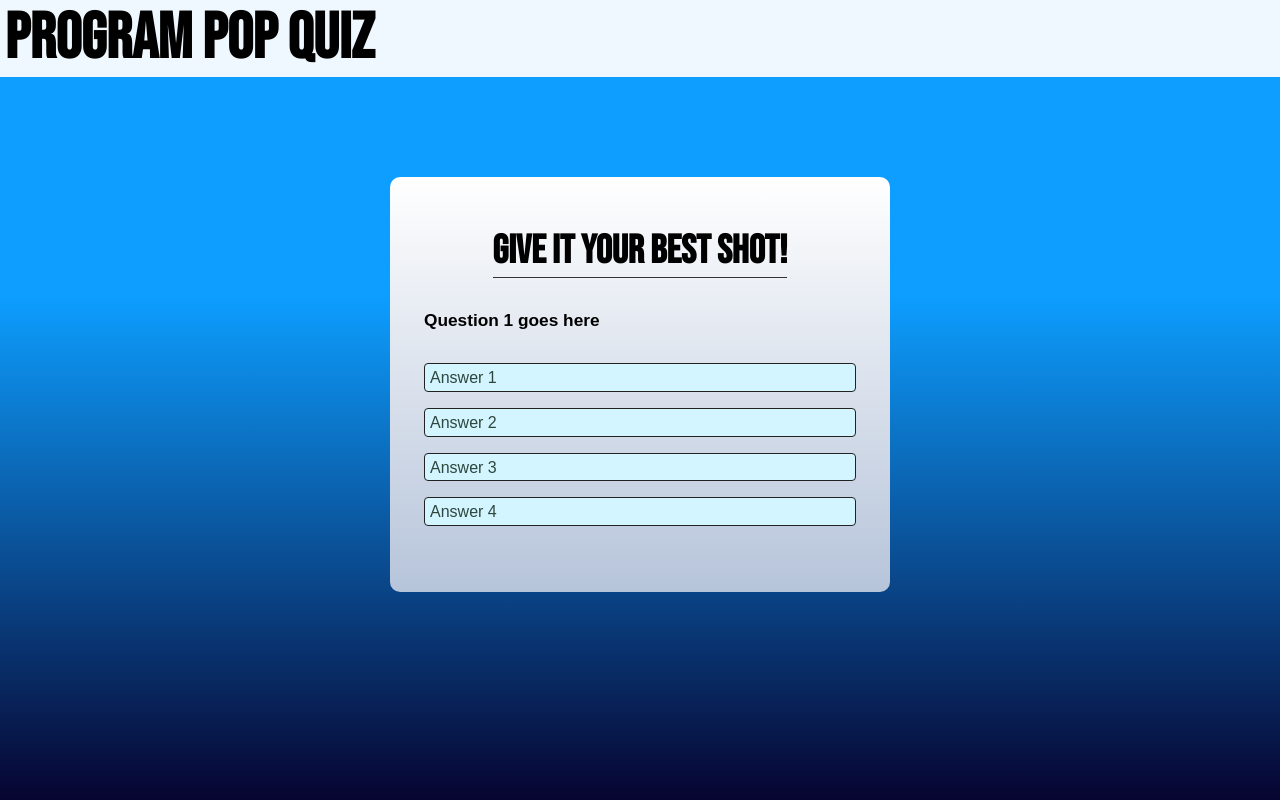
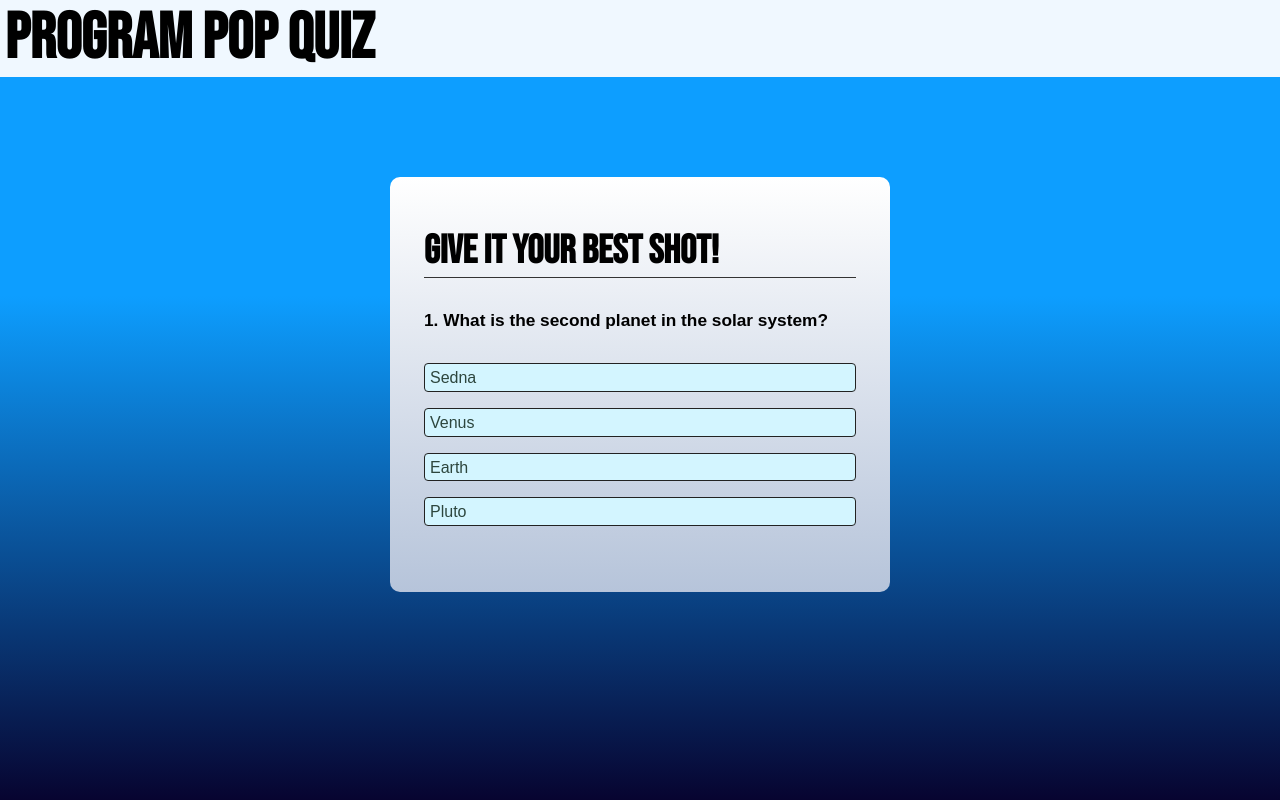
Before and after one commit to Renard-Dartigue/ProgramPopQuiz, a plain HTML site: page index.html in a window 1280 px wide. Drawn offline with Linux system fonts and the light colour scheme.

Commit message:
Began work in JS file. For the time being, place holder text was added to test out the buttons, the topic will change in later updates. Click fuction has been added along with the loop to check if selected answer is correct or incorrect. Updated CSS to change the back ground color to red if false or green if true.

```diff
--- a/Assets/css/styles.css
+++ b/Assets/css/styles.css
@@ -67,7 +67,7 @@ h3{
     padding: 50px;
 }
 
-.flex-column {
+/* .flex-column {
     display: flex;
     flex-direction: column;
 }
@@ -87,7 +87,7 @@ h3{
 
 .hidden {
     display: none;
-}
+} */
 
 /* ====================================BUTTONS====================================================================================== */
 
@@ -144,3 +144,13 @@ h3{
     background-color: aliceblue;
     color: rgb(0, 98, 211);
 }
+
+/* ====================SCRIPT======================================== */
+
+.correct{
+    background: rgb(90, 255, 112);
+}
+
+.incorrect{
+    background: rgb(255, 73, 73)
+}
--- a/Assets/js/script.js
+++ b/Assets/js/script.js
@@ -0,0 +1,106 @@
+// ======================= QUESTIONS==========================================================//
+const questions = [
+    //index 0 quest 1
+    {
+        question: "What is the second planet in the solar system?",
+        answers: [
+            { text: "Sedna", correct: false},
+            { text: "Venus", correct: true},
+            { text: "Earth", correct: false},
+            { text: "Pluto", correct: false},
+        ]
+    },
+    //index 1 quest 2
+    {
+        question: "What is the second planet in the solar system again?",
+        answers: [
+            { text: "Venus", correct: true},
+            { text: "Sedna", correct: false},
+            { text: "Earth", correct: false},
+            { text: "Pluto", correct: false},
+        ]
+    },
+    //index 2 quest 3
+    {
+        question: "Sorry, I missed that. What is the second planet in the solar system",
+        answers: [
+            { text: "Sedna", correct: false},
+            { text: "Earth", correct: false},
+            { text: "Venus", correct: true},
+            { text: "Pluto", correct: false},
+        ]
+    },
+    //index 3 quest 4
+    {
+        question: "One more time. What is the second planet in the solar system",
+        answers: [
+            { text: "Sedna", correct: false},
+            { text: "Pluto", correct: false},
+            { text: "Earth", correct: false},
+            { text: "Venus", correct: true},
+        ]
+    }
+];
+
+// ===================================BUTTONS================================================================================//
+
+const questionElement = document.getElementById("question");
+const answerButtons = document.getElementById("answer-buttons");
+const  nextButton = document.getElementById("next-btn");
+
+//question start at 1
+let currentQuestionIndex = 0;
+let score = 0;
+
+//when quiz starts, question will be reset to 0
+//score will be set to 0
+function startQuiz(){
+    currentQuestionIndex = 0;
+    score = 0;
+    nextButton.innerHTML = "Next";
+    showQuestion();
+}
+
+//displays the next question
+function showQuestion(){
+    resetState();
+    let currentQuestion = questions[currentQuestionIndex];
+    let questionNo = currentQuestionIndex + 1;
+    questionElement.innerHTML = questionNo + ". " + currentQuestion.
+    question;
+
+//displays the answers
+        //create a button tag and will save it as a variable "button"
+    currentQuestion.answers.forEach(answer => {
+        const button = document.createElement("button");
+        button.innerHTML = answer.text;
+        button.classList.add("btn");
+        answerButtons.appendChild(button);
+
+    //adds the true or false in the dataset.
+        if(answer.correct){
+            button.dataset.correct = answer.correct;
+        }
+        button.addEventListener("click", selectAnswer);
+    });
+}
+
+function resetState(){
+    nextButton.style.display = "none";
+    while(answerButtons.firstChild){
+        answerButtons.removeChild(answerButtons.firstChild);
+    }
+}
+
+//dataset will be checked if user has selected a true or false answer.
+function selectAnswer(e){
+    const selectedBtn = e.target;
+    const isCorrect = selectedBtn.dataset.correct === "true";
+    if(isCorrect){
+        selectedBtn.classList.add("correct");
+    } else{
+        selectedBtn.classList.add("incorrect");
+    }
+}
+
+startQuiz();
--- a/index.html
+++ b/index.html
@@ -20,7 +20,7 @@
             <section class="container">
                 <div id="game" class="flex-column flex-center">
                     <h2>Give it your best shot!</h2>
-                    <figure class="quiz">
+                    <div class="quiz">
                         <h3 id="question">Question 1 goes here</h3>
                         <div id="answer-buttons" class="d-flex flex-column mb-3">
                             <button class="btn p-2">Answer 1</button>
@@ -28,24 +28,13 @@
                             <button class="btn p-2">Answer 3</button>
                             <button class="btn p-2">Answer 4</button>
                         </div>
-                        <button class="next-btn p-2">Next</button>
-                    </figure>
-                    <!-- <a href="/game.html" class="button">Play</a>
-                    <a href="/highscores.html" id="highscore-button" class="button">High Scores</a> -->
+                        <button id="next-btn">Next</button>
+                    </div>
                 </div>
-                    <!-- <article class="card-colum">
-                        <figure class="card">
-                            <h2>Programming Quiz</h2>
-                        </figure>
-                    </article>
-                    <article class="card-colum">
-                        <figure class="card">
-                            <h2>Title Card</h2>
-                        </figure>
-                    </article> -->
             </section>
+        </main>
 
-        </main>
+        <script src="./Assets/js/script.js"></script>
 
     </body>
 
```
